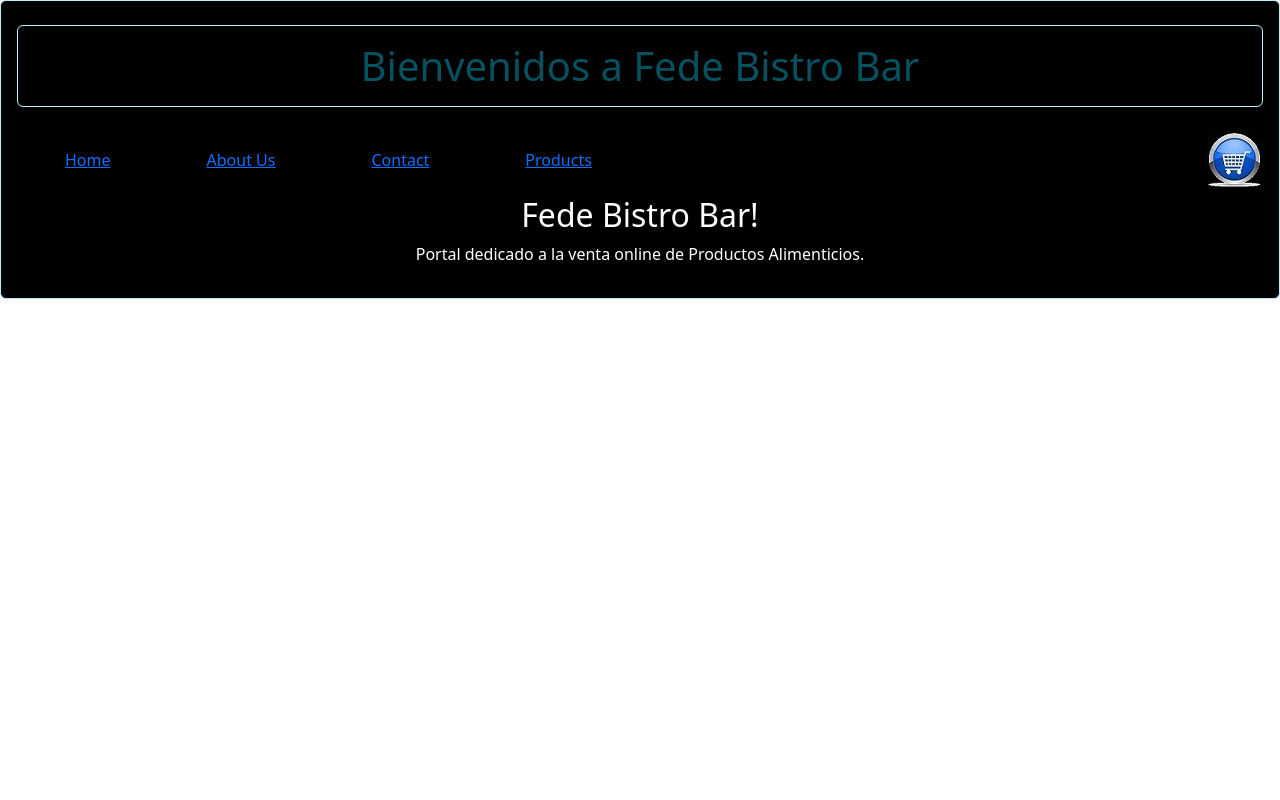
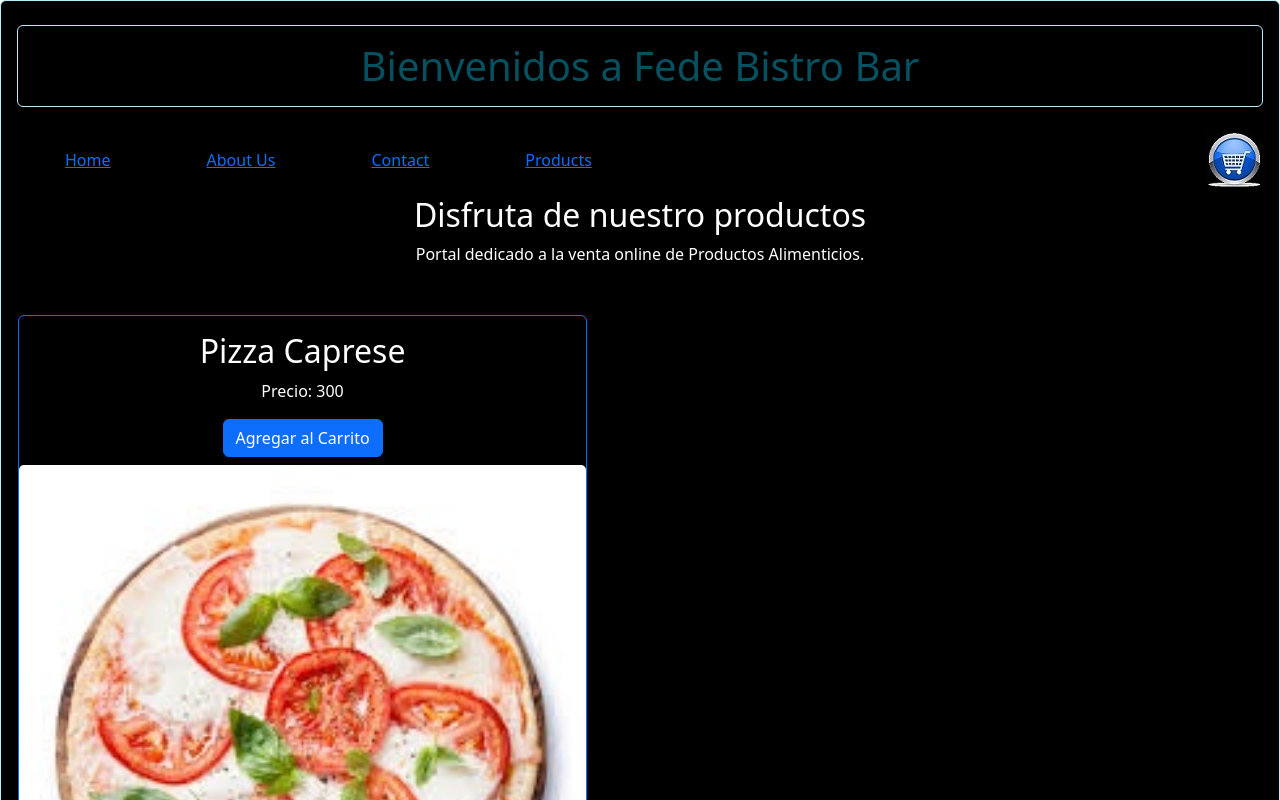
Before and after one commit to miguelaus/reactApp, a React (Create React App) app: page / in a window 1280 px wide. Shown: the top 800 px of the page. Built offline with nearby package versions, Linux system fonts and the light colour scheme.

Commit message:
incorporacion del home

```diff
--- a/src/Components/Card/Card.js
+++ b/src/Components/Card/Card.js
@@ -1,5 +1,4 @@
 import React from "react";
-import Margarita from `../Images/margarita.jpg`
 import "./Card.css";
 
 function Card(props) {
--- a/src/Components/ItemList/ItemList.js
+++ b/src/Components/ItemList/ItemList.js
@@ -95,8 +95,8 @@ export default function ProductList() {
 
 
     return (
-      <div className="product-list__container d-flex mt-5">
-        <div className="text-black card mt-3 bg-black " >
+      <div className="product-list__container d-flex">
+        <div className="text-black card mt-3 bg-black" >
 
           {products.map((product) => (
             <div className="card body mt-3 bg-black border border-primary">
--- a/src/Pages/Home.js
+++ b/src/Pages/Home.js
@@ -1,14 +1,16 @@
 import {NavLink, Link, Outlet} from "react-router-dom";
+import ItemList from "../Components/ItemList/ItemList";
 
 
 function AboutUs() {
     return (
         <div className="aboutUs__container">
                 <div className="title">
-                    <h2> Fede Bistro Bar!</h2>
+                    <h2> Disfruta de nuestro productos</h2>
                       <p> Portal dedicado a la venta online de Productos Alimenticios. </p>
                     <Link></Link>
                 </div>
+                <ItemList />
             <Outlet />
 
         </div>
```
